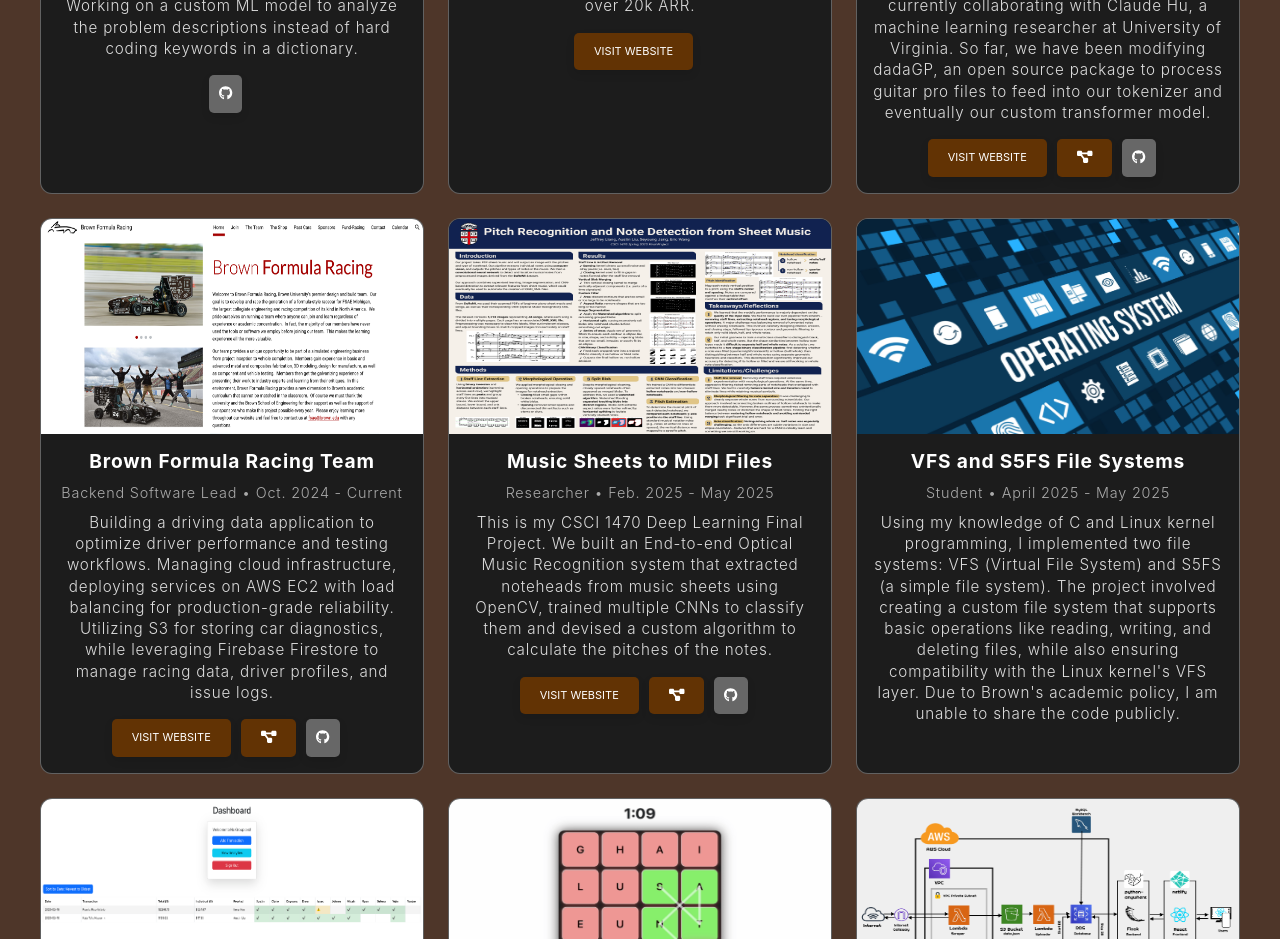
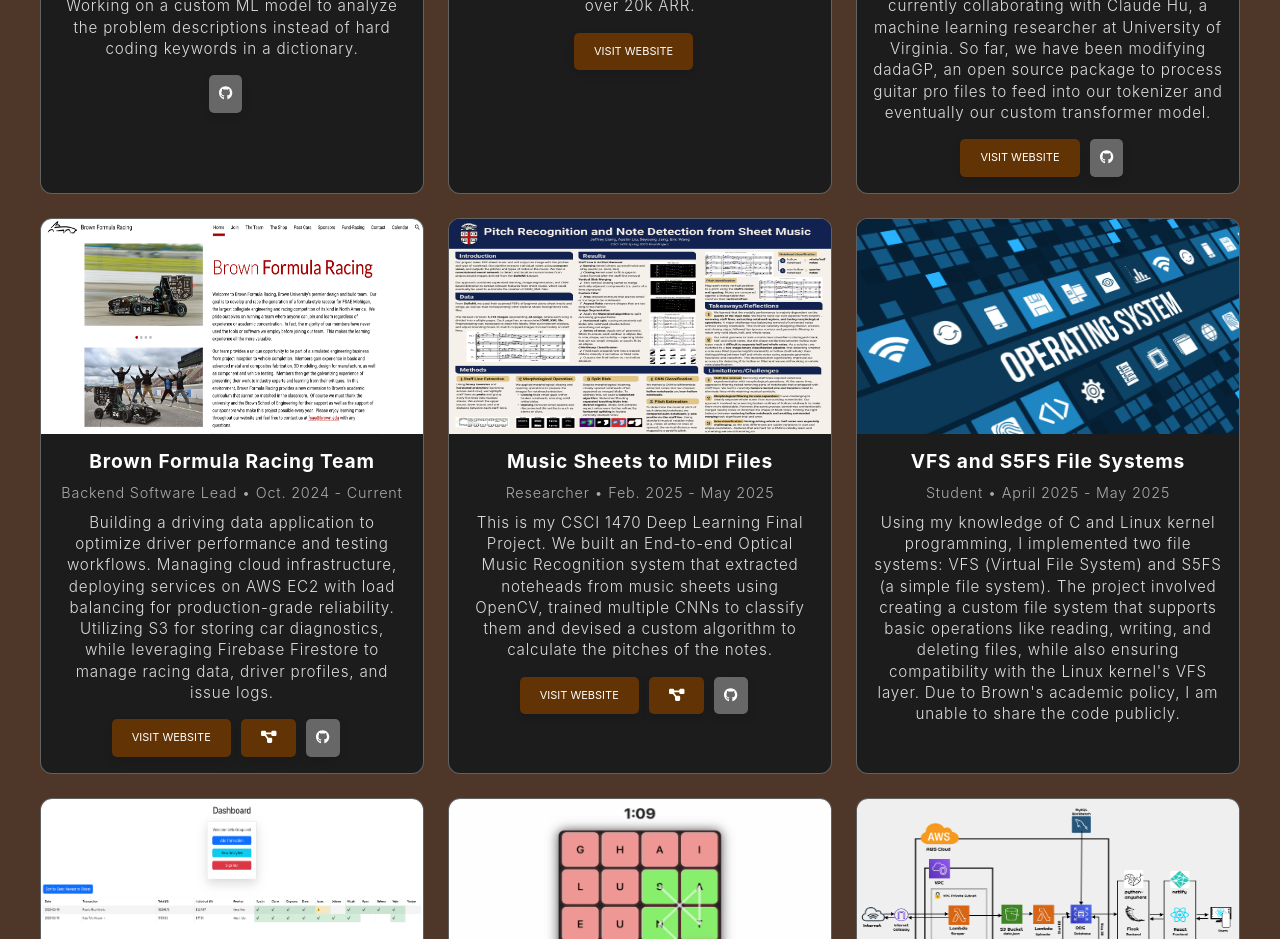
Before and after one commit to austinliu05/my-web-portfolio, a React (Create React App) app: page / in a window 1280 px wide. Shown: the part 1800-2739 px from the top of the page. Built offline with nearby package versions, Linux system fonts and the light colour scheme.

Commit message:
Removed paper

```diff
--- a/src/components/projects/projects_section.tsx
+++ b/src/components/projects/projects_section.tsx
@@ -39,7 +39,7 @@ const projectItems = [
     githubURL: "https://github.com/austinliu05/guitar-tab-transformer",
     skills: ["React", "Django", "OpenCV"],
     techStack: ["web_development/react.png", "web_development/django.png", "ML_libs/opencv.png"],
-    diagramURL: "projects/gtt-paper.pdf"
+    // diagramURL: "projects/gtt-paper.pdf"
   },
   {
     title: "Brown Formula Racing Team",
```
